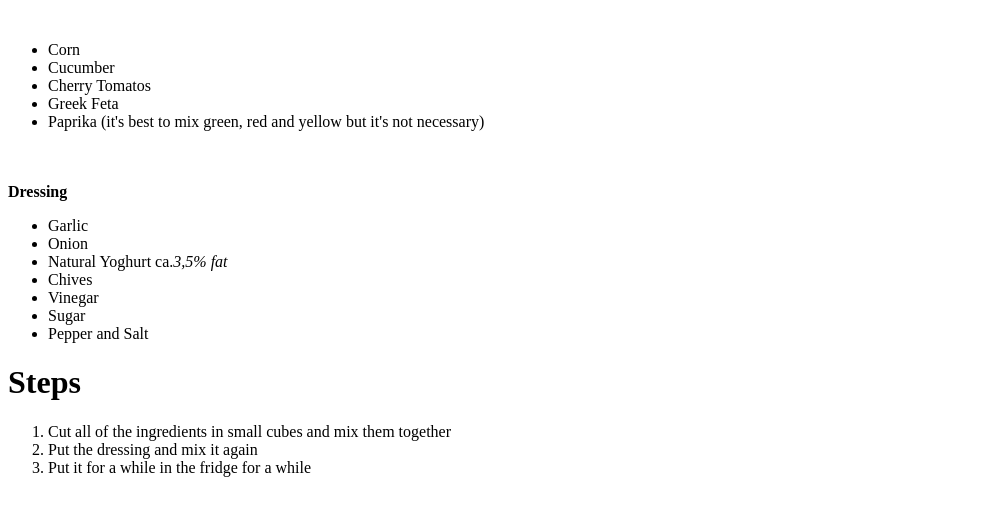
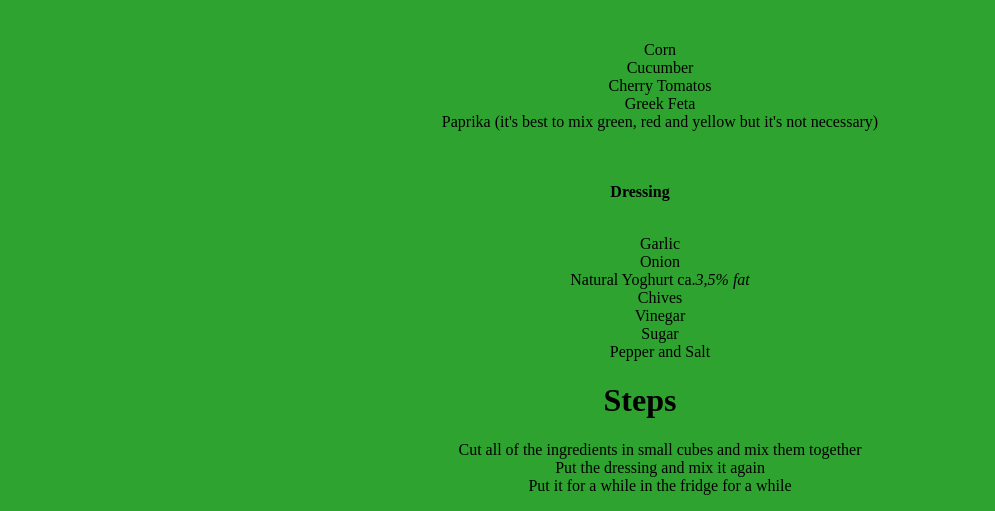
Before and after one commit to Dnthony/odin-recipes, a plain HTML site: page recipes/salad.html in a window 1280 px wide. Shown: the part 657-1168 px from the top of the page, without its empty margins (0-995 px from the left). Drawn offline with Linux system fonts and the light colour scheme.

Commit message:
added visual optimization to salad

```diff
--- a/recipes/salad.html
+++ b/recipes/salad.html
@@ -7,10 +7,11 @@
     <title>Salad</title>
     <link rel="stylesheet" href="/style.css">
 </head>
-<body>
+<body id="salad-body">
     <h1>Salad</h1>
     <img src="../images/salad.jpg" width="600" height="500" alt="Beautiful and tasty Butter Chicken">
-    <h1>Ingredients</h1><br>
+    <h1>Ingredients</h1>
+    <br>
         <ul>
             <li>Corn</li>
             <li>Cucumber</li>
@@ -21,7 +22,9 @@
             <br>
         </ul>
         <strong>Dressing</strong>
-        <ul>
+        <br>
+        <br>
+        <ul class="main-list">
             <li>Garlic</li>
             <li>Onion</li>
             <li>Natural Yoghurt ca.<i>3,5% fat</i></li>
@@ -33,7 +36,7 @@
 
 
         <h1>Steps</h1>
-            <ol>
+            <ol class="main-list">
                 <li>Cut all of the ingredients in small cubes and mix them together</li>
                 <li>Put the dressing and mix it again</li>
                 <li>Put it for a while in the fridge for a while</li>
--- a/style.css
+++ b/style.css
@@ -56,11 +56,13 @@
 
     display: table;
     margin: 0 auto;
-    list-style: none
+    list-style: none;
 }
 
 li {
-    text-align: justify ;
+    text-align: center;
+    list-style: none;
+
 }
 
 /*
@@ -85,3 +87,21 @@ STEAK PAGE
     background-color: rgb(36, 23, 23);
 
 }
+
+/*
+SALAD
+
+*/
+
+#salad-body {
+    background-color: rgb(47, 163, 47);
+    text-align:center;
+}
+
+strong {
+    text-align: justify;
+}
+
+h1 {
+    text-align: center;
+}
```
